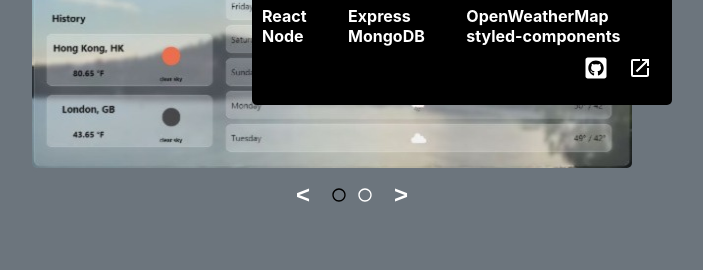
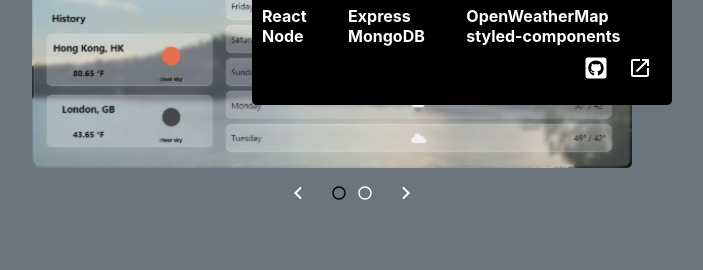
Before and after one commit to Frank-5850/Portfolio-2022, a React (Create React App) app: page / in a window 1280 px wide. Shown: the part 2081-2351 px from the top of the page, without its empty margins (288-991 px from the left). Built offline with nearby package versions, Linux system fonts and the light colour scheme.

Commit message:
chore(work): create icons for arrows to traverse the carousel.

```diff
--- a/src/Work/Work.js
+++ b/src/Work/Work.js
@@ -20,6 +20,8 @@
   CarouselController,
   CarouselButton,
   CurrentProjectIcon,
+  CarouselButtonLeft,
+  CarouselButtonRight,
 } from "./Work.styles";
 
 const Work = () => {
@@ -123,7 +125,9 @@
           </WorkCarousel>
         )}
         <CarouselController>
-          <CarouselButton onClick={() => prevProject()}>{" < "}</CarouselButton>
+          <CarouselButton onClick={() => prevProject()}>
+            <CarouselButtonLeft />
+          </CarouselButton>
           {projects.map((project, i) => (
             <CurrentProjectIcon
               onClick={() => setIndex(i)}
@@ -131,7 +135,9 @@
               key={i}
             />
           ))}
-          <CarouselButton onClick={() => nextProject()}> > </CarouselButton>
+          <CarouselButton onClick={() => nextProject()}>
+            <CarouselButtonRight />
+          </CarouselButton>
         </CarouselController>
       </WorkContainer>
     </WorkWrapper>
--- a/src/Work/Work.styles.js
+++ b/src/Work/Work.styles.js
@@ -1,7 +1,11 @@
 import styled from "styled-components";
 import { FaGithubSquare } from "react-icons/fa";
 import { MdOpenInNew } from "react-icons/md";
-import { RiCheckboxBlankCircleLine } from "react-icons/ri";
+import {
+  RiCheckboxBlankCircleLine,
+  RiArrowRightSLine,
+  RiArrowLeftSLine,
+} from "react-icons/ri";
 
 export const WorkWrapper = styled.div`
   display: flex;
@@ -117,7 +121,20 @@
 export const CarouselButton = styled.button`
   color: white;
   border: none;
+  display: flex;
+  justify-content: center;
+  align-items: center;
   font-size: 1.5em;
+`;
+
+export const CarouselButtonLeft = styled(RiArrowLeftSLine)`
+  color: white;
+  cursor: pointer;
+  margin: 0 10px;
+`;
+
+export const CarouselButtonRight = styled(RiArrowRightSLine)`
+  color: white;
   cursor: pointer;
   margin: 0 10px;
 `;
```
